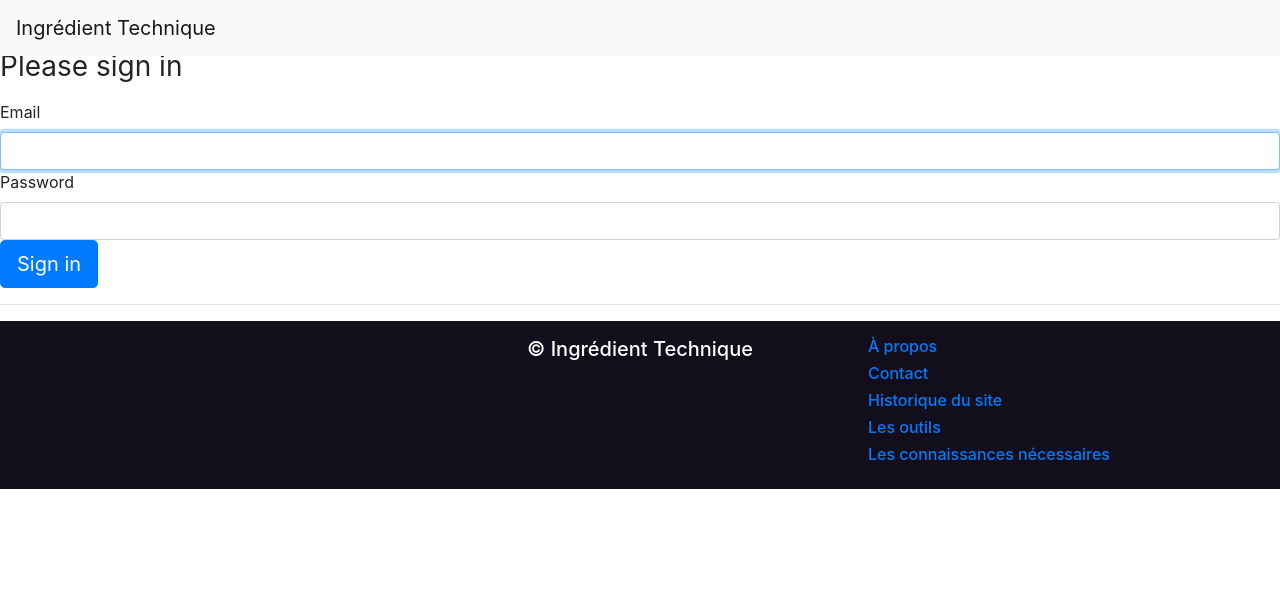
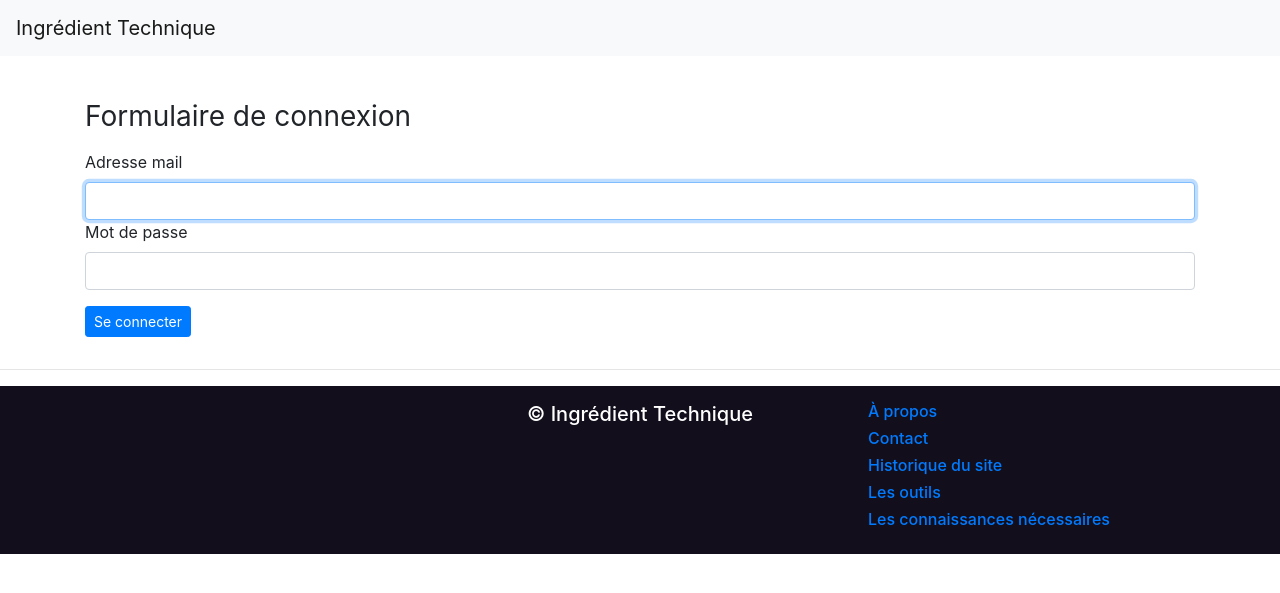
Before and after one commit to sebius77/ingredient-technique, a Symfony app: template templates/security/login.html.twig in a window 1280 px wide. Shown: the top 593 px of the page. Run offline with Twig, Linux system fonts and the light colour scheme; the template is opened without the code that fills it, so the values that code supplies are empty; some libraries are stand-ins or nearby versions.

Commit message:
amelioration formulaire login

```diff
--- a/templates/security/login.html.twig
+++ b/templates/security/login.html.twig
@@ -1,8 +1,9 @@
 {% extends 'base.html.twig' %}
 
-{% block title %}Log in!{% endblock %}
+{% block title %}Connexion{% endblock %}
 
 {% block body %}
+<div class="container">
     <form method="post">
         {% if error %}
             <div class="alert alert-danger">{{ error.messageKey|trans(error.messageData, 'security') }}</div>
@@ -10,14 +11,14 @@
 
         {% if app.user %}
             <div class="mb-3">
-            You are logged in as {{ app.user.username }}, <a href="{{ path('app_logout') }}">Logout</a>
+               Vous êtes connecté en tant que {{ app.user.username }}, <a href="{{ path('app_logout') }}">Déconnexion</a>
             </div>
         {% endif %}
-
-    <h1 class="h3 mb-3 font-weight-normal">Please sign in</h1>
-    <label for="inputEmail">Email</label>
+        <div style="margin-top: 100px;">
+            <h1 class="h3 mb-3 font-weight-normal">Formulaire de connexion</h1>
+            <label for="inputEmail">Adresse mail</label>
             <input type="email" value="{{ last_username }}" name="email" id="inputEmail" class="form-control" required autofocus>
-    <label for="inputPassword">Password</label>
+            <label for="inputPassword">Mot de passe</label>
             <input type="password" name="password" id="inputPassword" class="form-control" required>
 
             <input type="hidden" name="_csrf_token"
@@ -35,8 +36,11 @@
                 </div>
             #}
 
-    <button class="btn btn-lg btn-primary" type="submit">
-        Sign in
+            <button class="btn btn-lg btn-sm btn-primary my-3" type="submit">
+                Se connecter
             </button>
+        </div>
     </form>
+</div>
+
 {% endblock %}
```
Lines whose indentation alone changed are shown as unchanged.
